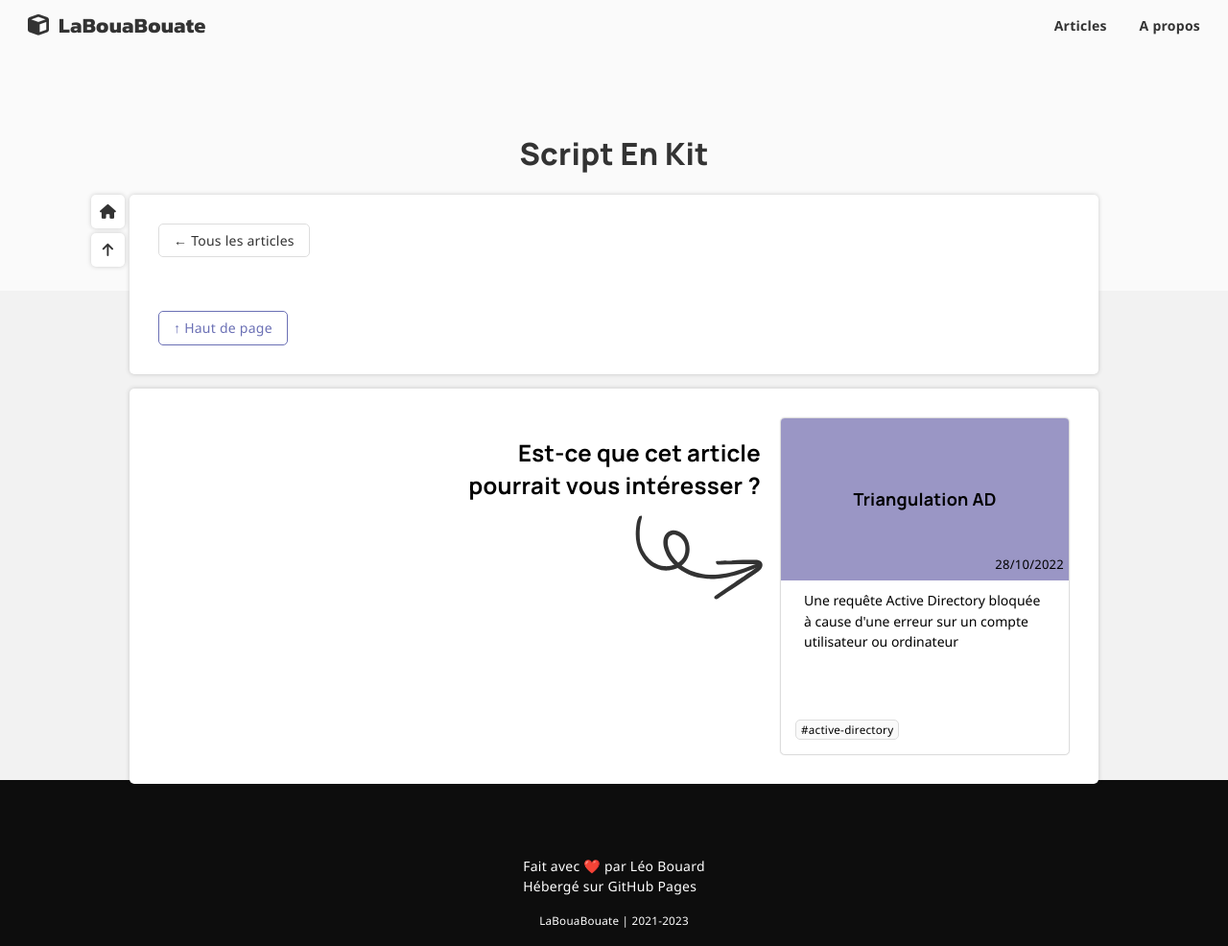
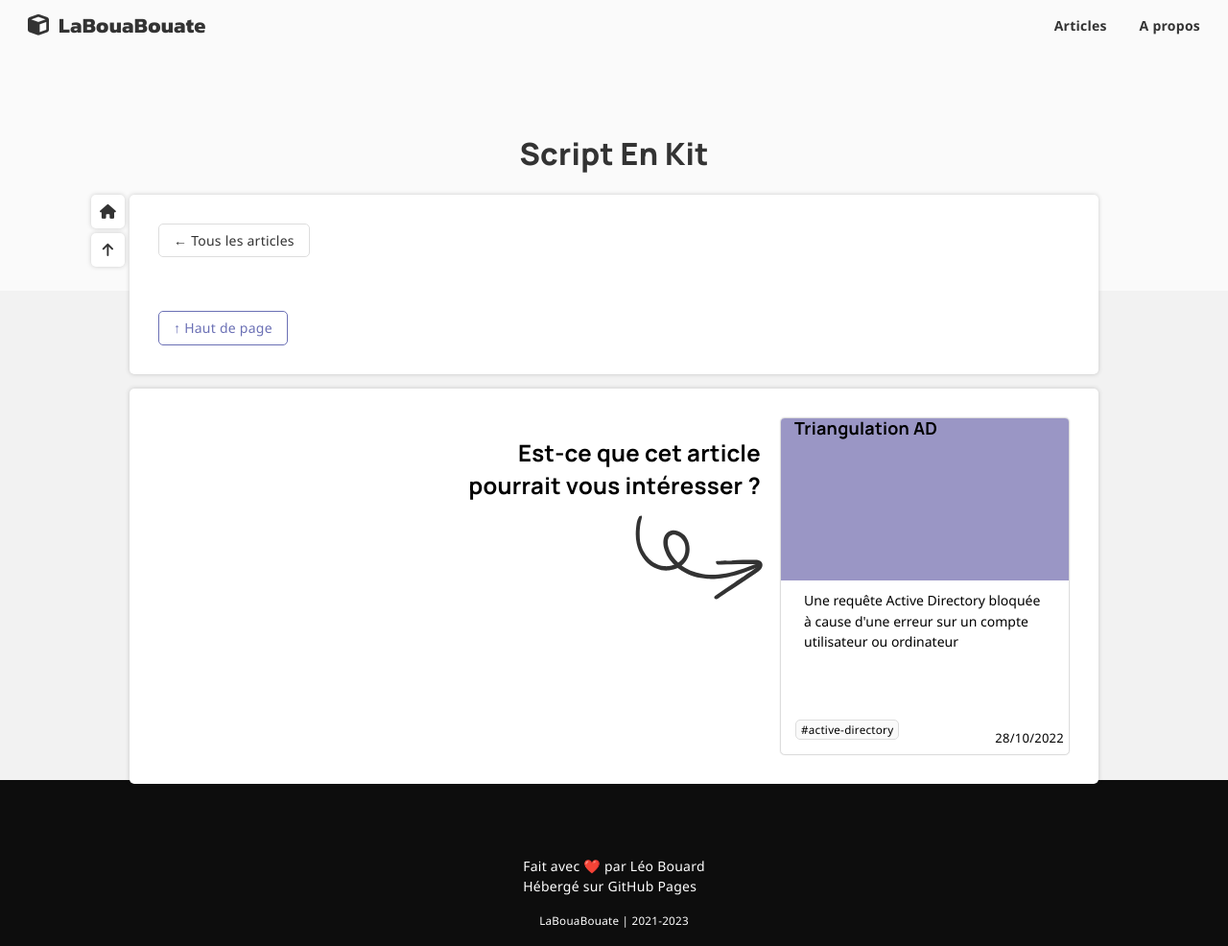
Before and after one commit to leobouard/leobouard.github.io, a Jekyll site: the page built from _posts/2024-01-01-script-en-kit.md, in a window 1280 px wide. Shown: the whole page at 96% size. Built offline with Jekyll 4.4.1, drawn with Linux system fonts in a browser that asks for light colours; nearby versions of some CDN libraries; some web fonts are replaced; our own code applies the rules of GitHub Pages for plain Markdown files.

Commit message:
Update posts.scss

```diff
--- a/assets/css/posts.scss
+++ b/assets/css/posts.scss
@@ -66,10 +66,6 @@ a.noDecoration:hover {
 div.articleThumbnail {
     background: var(--accentbg);
     aspect-ratio: 16/9;
-    display: flex;
-    justify-content: center;
-    align-items: center;
-    position: relative;
 }
 
 div.articleText {
```
